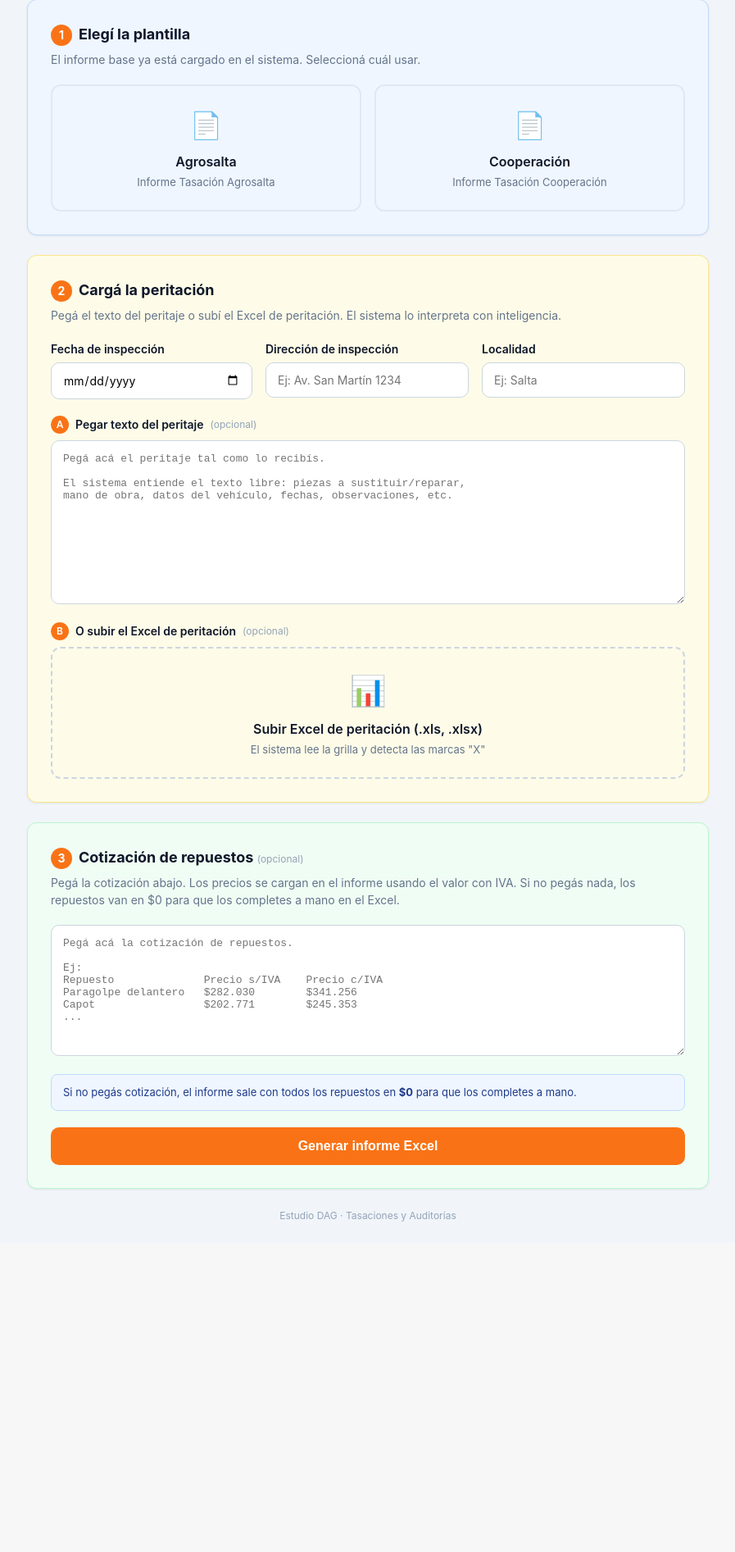
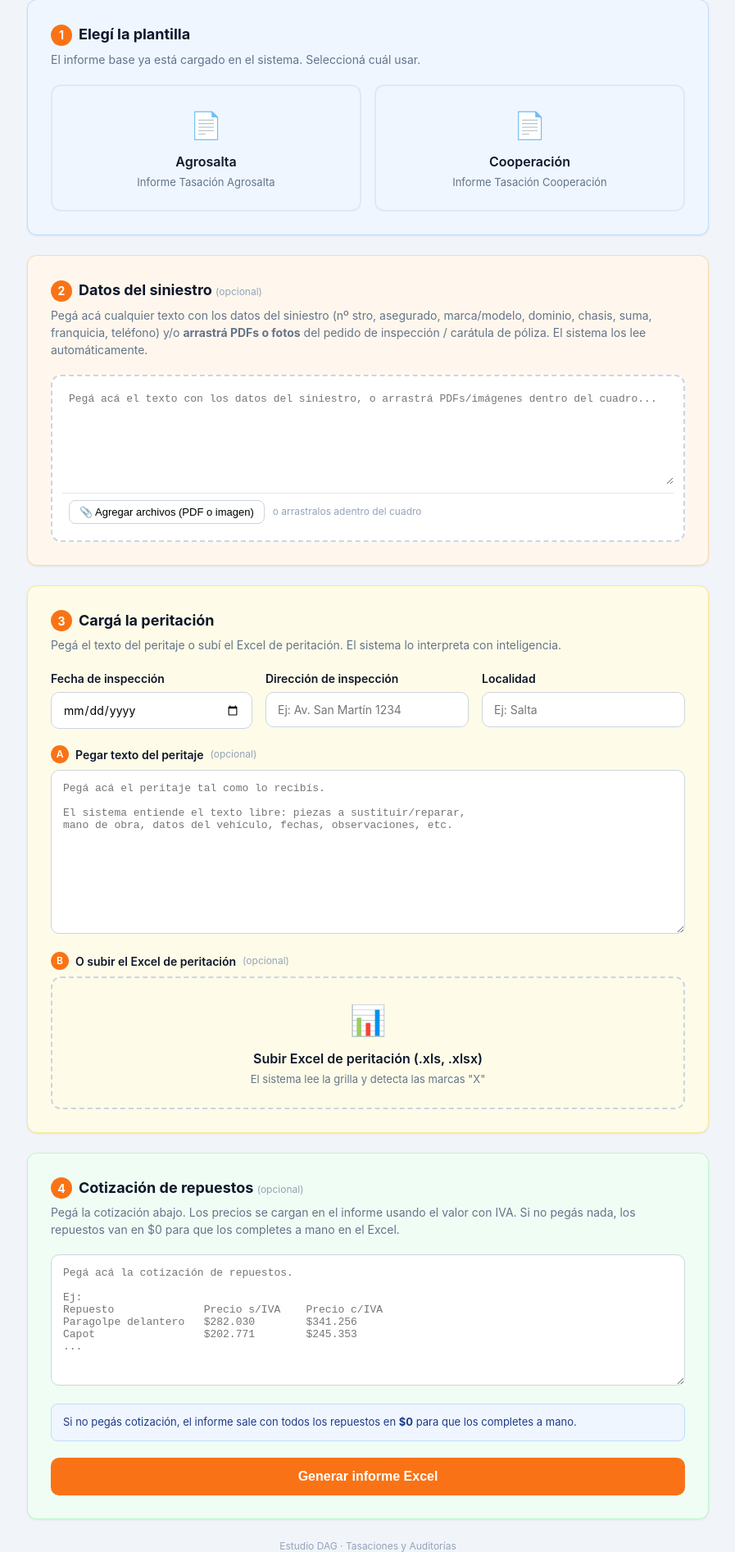
Before and after one commit to estudiodag/Informe-automatizado, a Flask app: page / in a window 1280 px wide. Shown: the part 127-2020 px from the top of the page at 82% size, without its empty margins (191-1088 px from the left). Before the commit the page ends 1617 px from the top, so only its background shows below. Run offline with Flask 3, Linux system fonts and the light colour scheme; the visitor is signed in with stand-in values (Sample User, id 1).

Commit message:
Add files via upload

```diff
--- a/templates/index.html
+++ b/templates/index.html
@@ -134,6 +134,44 @@
   .plantilla-opt .pl-hint { color: #64748b; font-size: 13px; margin-top: 4px; }
   @media (max-width: 560px) { .plantilla-grid { grid-template-columns: 1fr; } }
 
+  /* Dropzone unificado: textarea + archivos */
+  .card-paso-siniestro { background: #fff7ed; border-color: #fed7aa; }
+  .dropzone-mix {
+    border: 2px dashed #cbd5e1; border-radius: 12px;
+    padding: 12px; background: white;
+    transition: border-color 0.2s;
+  }
+  .dropzone-mix.drag-over { border-color: #f97316; background: #fff7ed; }
+  .dropzone-mix textarea {
+    border: none; min-height: 120px; background: transparent;
+    padding: 8px;
+  }
+  .dropzone-mix textarea:focus { box-shadow: none; }
+  .dz-adjuntos { padding: 4px 8px; }
+  .dz-adjuntos .chip {
+    display: inline-flex; align-items: center; gap: 6px;
+    background: #e2e8f0; border-radius: 999px;
+    padding: 4px 10px 4px 12px; margin: 4px 6px 4px 0;
+    font-size: 13px;
+  }
+  .dz-adjuntos .chip .x {
+    cursor: pointer; color: #64748b; font-weight: bold;
+    padding: 2px 4px; border-radius: 999px;
+  }
+  .dz-adjuntos .chip .x:hover { background: #cbd5e1; color: #0f172a; }
+  .dz-add-btn {
+    display: flex; align-items: center; gap: 10px;
+    padding: 8px; border-top: 1px solid #e2e8f0;
+    margin-top: 4px;
+  }
+  .dz-add-btn button {
+    background: white; border: 1px solid #cbd5e1;
+    border-radius: 8px; padding: 6px 12px; cursor: pointer;
+    font-size: 13px; font-weight: 500;
+  }
+  .dz-add-btn button:hover { background: #f1f5f9; border-color: #94a3b8; }
+  .dz-hint { color: #94a3b8; font-size: 12px; }
+
   .insp-row { display: grid; grid-template-columns: 1fr 1fr; gap: 16px;
     margin-bottom: 20px; }
   .insp-row-3 { grid-template-columns: 1fr 1fr 1fr; }
@@ -182,9 +220,27 @@
     </div>
   </div>
 
-  <!-- PASO 2: Peritación -->
+  <!-- PASO 2: Datos del siniestro (NUEVO) -->
+  <div class="card card-paso-siniestro">
+    <h2><span class="step-num">2</span>Datos del siniestro <span class="optional">(opcional)</span></h2>
+    <p class="desc">
+      Pegá acá cualquier texto con los datos del siniestro (nº stro, asegurado, marca/modelo, dominio, chasis, suma, franquicia, teléfono) y/o <strong>arrastrá PDFs o fotos</strong> del pedido de inspección / carátula de póliza. El sistema los lee automáticamente.
+    </p>
+
+    <div class="dropzone-mix" id="dz-encab">
+      <textarea id="encab_texto" placeholder="Pegá acá el texto con los datos del siniestro, o arrastrá PDFs/imágenes dentro del cuadro..."></textarea>
+      <div class="dz-adjuntos" id="dz-encab-adjuntos" style="display:none;"></div>
+      <div class="dz-add-btn">
+        <input type="file" id="encab_adjunto_file" accept=".pdf,.jpg,.jpeg,.png,.webp,.gif" multiple style="display:none">
+        <button type="button" onclick="document.getElementById('encab_adjunto_file').click()">📎 Agregar archivos (PDF o imagen)</button>
+        <span class="dz-hint">o arrastralos adentro del cuadro</span>
+      </div>
+    </div>
+  </div>
+
+  <!-- PASO 3: Peritación -->
   <div class="card card-paso-2">
-    <h2><span class="step-num">2</span>Cargá la peritación</h2>
+    <h2><span class="step-num">3</span>Cargá la peritación</h2>
     <p class="desc">Pegá el texto del peritaje o subí el Excel de peritación. El sistema lo interpreta con inteligencia.</p>
 
     <div class="insp-row insp-row-3">
@@ -224,9 +280,9 @@ mano de obra, datos del vehículo, fechas, observaciones, etc."></textarea>
     <input type="file" id="excel_perit" accept=".xlsx,.xls" style="display:none">
   </div>
 
-  <!-- PASO 3: Cotización de repuestos -->
+  <!-- PASO 4: Cotización de repuestos -->
   <div class="card card-paso-3">
-    <h2><span class="step-num">3</span>Cotización de repuestos <span class="optional">(opcional)</span></h2>
+    <h2><span class="step-num">4</span>Cotización de repuestos <span class="optional">(opcional)</span></h2>
     <p class="desc">
       Pegá la cotización abajo. Los precios se cargan en el informe usando el
       valor con IVA. Si no pegás nada, los repuestos van en $0 para que los
@@ -261,6 +317,7 @@ Capot                 $202.771        $245.353
 <script>
   let plantillaClave = null;
   let excelPeritFile = null;
+  let encabAdjuntos = [];  // archivos del encabezado (PDFs/imagenes)
 
   // ---- Selección de plantilla precargada ----
   function elegirPlantilla(clave) {
@@ -304,6 +361,68 @@ Capot                 $202.771        $245.353
     document.getElementById('dz-excel').classList.add('filled');
   });
 
+  // ---- Dropzone unificado del encabezado (texto + archivos) ----
+  function renderEncabAdjuntos() {
+    const cont = document.getElementById('dz-encab-adjuntos');
+    if (encabAdjuntos.length === 0) {
+      cont.style.display = 'none';
+      cont.innerHTML = '';
+      return;
+    }
+    cont.style.display = 'block';
+    cont.innerHTML = encabAdjuntos.map((f, i) =>
+      '<span class="chip">' +
+      (f.name.toLowerCase().endsWith('.pdf') ? '📄' : '🖼️') + ' ' +
+      f.name.replace(/</g, '&lt;') +
+      ' <span class="x" onclick="quitarEncabAdjunto(' + i + ')" title="Quitar">×</span>' +
+      '</span>'
+    ).join('');
+  }
+  function agregarEncabAdjuntos(files) {
+    for (const f of files) {
+      // Max 10 archivos total
+      if (encabAdjuntos.length >= 10) break;
+      // Validar tipo
+      const n = f.name.toLowerCase();
+      if (n.endsWith('.pdf') || n.endsWith('.jpg') || n.endsWith('.jpeg') ||
+          n.endsWith('.png') || n.endsWith('.gif') || n.endsWith('.webp')) {
+        encabAdjuntos.push(f);
+      }
+    }
+    renderEncabAdjuntos();
+  }
+  function quitarEncabAdjunto(i) {
+    encabAdjuntos.splice(i, 1);
+    renderEncabAdjuntos();
+  }
+  document.getElementById('encab_adjunto_file').addEventListener('change', function(e) {
+    agregarEncabAdjuntos(e.target.files);
+    e.target.value = '';  // reset para poder re-seleccionar el mismo
+  });
+
+  // Drag & drop sobre el dropzone-mix completo
+  (function() {
+    const zone = document.getElementById('dz-encab');
+    if (!zone) return;
+    zone.addEventListener('dragover', function(e) {
+      e.preventDefault();
+      zone.classList.add('drag-over');
+    });
+    zone.addEventListener('dragleave', function(e) {
+      // Solo quitar la clase si realmente salimos de la zona
+      if (!zone.contains(e.relatedTarget)) {
+        zone.classList.remove('drag-over');
+      }
+    });
+    zone.addEventListener('drop', function(e) {
+      e.preventDefault();
+      zone.classList.remove('drag-over');
+      if (e.dataTransfer.files.length > 0) {
+        agregarEncabAdjuntos(e.dataTransfer.files);
+      }
+    });
+  })();
+
   // ---- Mensajes ----
   function mostrarError(msg) {
     const box = document.getElementById('error-box');
@@ -331,8 +450,10 @@ Capot                 $202.771        $245.353
       return;
     }
     const texto = document.getElementById('texto').value.trim();
-    if (!texto && !excelPeritFile) {
-      mostrarError('Pegá el texto del peritaje o subí el Excel de peritación.');
+    const encabTexto = document.getElementById('encab_texto').value.trim();
+    const hayEncab = encabTexto || encabAdjuntos.length > 0;
+    if (!texto && !excelPeritFile && !hayEncab) {
+      mostrarError('Cargá al menos uno: datos del siniestro (paso 2), texto del peritaje o Excel (paso 3).');
       return;
     }
 
@@ -354,6 +475,12 @@ Capot                 $202.771        $245.353
       formData.append('texto', texto);
       if (excelPeritFile) formData.append('excel_perit', excelPeritFile);
       if (cotizacionTexto) formData.append('cotizacion', cotizacionTexto);
+
+      // Adjuntos del encabezado (paso 2)
+      if (encabTexto) formData.append('encab_texto', encabTexto);
+      encabAdjuntos.forEach(function(f, i) {
+        formData.append('encab_adjunto_' + i, f);
+      });
 
       const resp = await fetch('/procesar', {
         method: 'POST',
```
